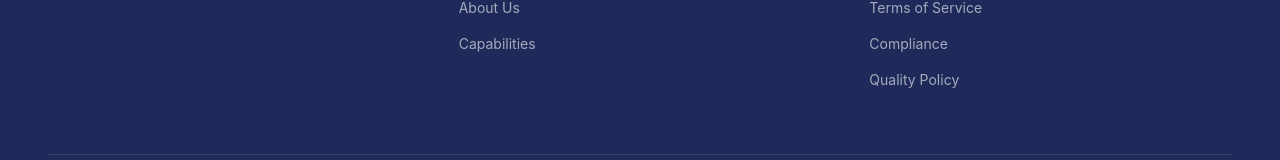
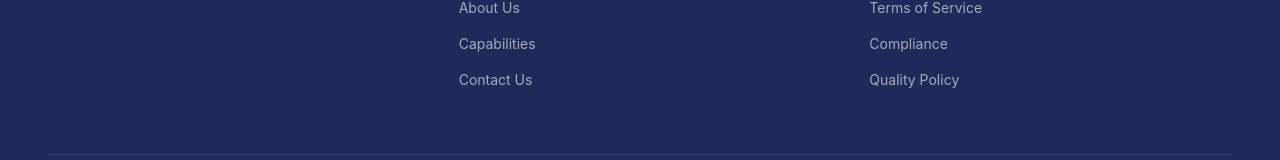
Before and after one commit to qltherapeutics/Our-Website, a React (Vite) app: page /VisualInsight in a window 1280 px wide. Shown: the part 1119-1279 px from the top of the page. Built offline with nearby package versions, Linux system fonts and the light colour scheme.

Commit message:
Add 'Contact Us' link to Footer component

```diff
--- a/src/components/Footer.tsx
+++ b/src/components/Footer.tsx
@@ -30,6 +30,7 @@
               <li><Link to="/" className="hover:text-accent transition-colors">Home</Link></li>
               <li><Link to="/about" className="hover:text-accent transition-colors">About Us</Link></li>
               <li><Link to="/capabilities" className="hover:text-accent transition-colors">Capabilities</Link></li>
+              <li><Link to="/contact" className="hover:text-accent transition-colors">Contact Us</Link></li>
             </ul>
           </div>
 
```
